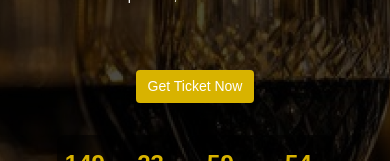
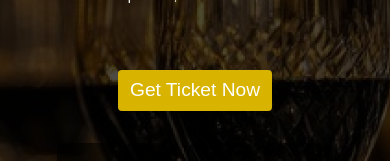
Before and after one commit to Okwoli-Godwin/Dinner-Night-Award-repo, a React (Vite) app: page / in a window 390 px wide. Shown: the part 159-320 px from the top of the page. Built offline with nearby package versions, Linux system fonts and the light colour scheme.

Commit message:
implement on navLink2

```diff
--- a/src/components/button/button.module.css
+++ b/src/components/button/button.module.css
@@ -13,8 +13,12 @@
 .primary {
   background-color: #d8b300;
   color: #ffffff;
+  transition: all 0.4s ease;
+  /* font-size: ; */
 }
 .primary:hover {
+  /* transform: translateY(10); */
+  transform: scale(1.1);
   background-color: #d8b40073;
 }
 
@@ -70,7 +74,7 @@
 
 .large {
   padding: 0.75rem 1.5rem;
-  font-size: 1.125rem;
+  font-size: 1.4rem;
 }
 
 /* Disabled state */
@@ -104,4 +108,9 @@
   .special2 {
     font-size: 1.2rem;
   }
+
+  .large {
+    /* padding: 0.75rem 1.5rem; */
+    font-size: 1.2rem;
+  }
 }
--- a/src/components/homePage-components/hero-section/Hero.tsx
+++ b/src/components/homePage-components/hero-section/Hero.tsx
@@ -19,7 +19,7 @@ const Hero: React.FC = () => {
           </Typography>
 
           <div className={styles.buttonContainer}>
-            <Button text="Get Ticket Now" variant="primary" />
+            <Button text="Get Ticket Now" variant="primary" size="large" />
           </div>
           <div className={styles.countdown}>
             <>
--- a/src/components/static/header.module.css
+++ b/src/components/static/header.module.css
@@ -91,7 +91,7 @@
 
   .navLink {
     font-size: 1.2rem;
-    padding: 1rem 0;
+    /* padding: 1rem 0; */
     width: 100%;
     text-align-last: center;
   }
```
